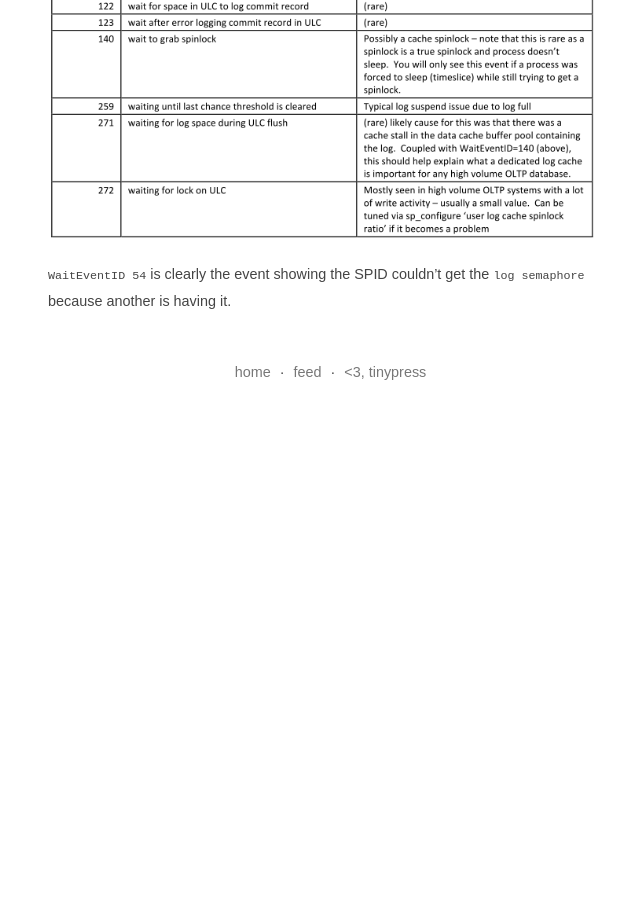
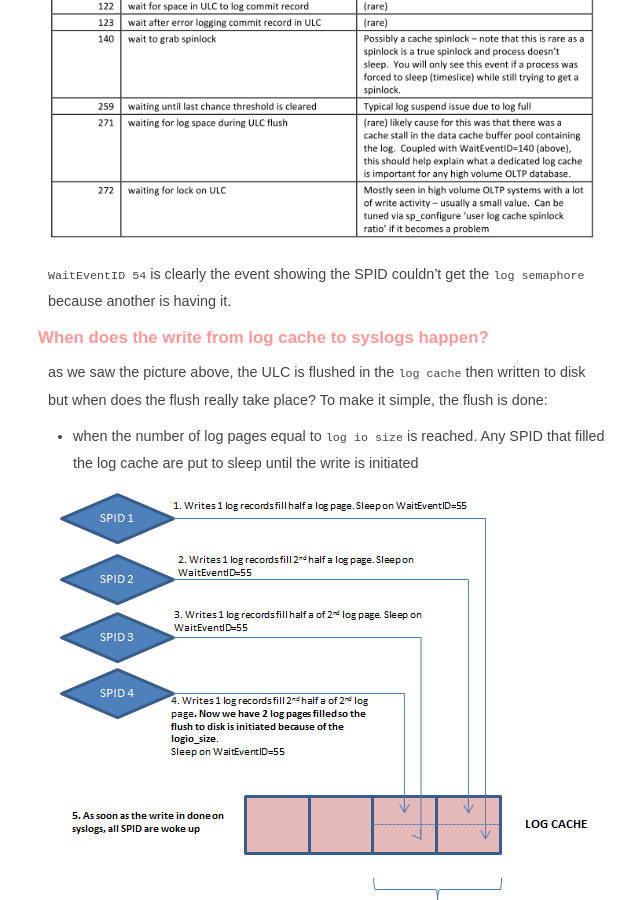
Before and after one commit to fipnova51/fipnova51.github.io, a Jekyll site: the page built from _posts/2016-05-26-understanding-an-tuning-the-transaction-logs.markdown, in a window 1280 px wide and 900 px high, scrolled down 2563 px. Shown: the whole window, without its empty margins (317-957 px from the left). Built offline with Jekyll 4.4.1, drawn with Linux system fonts in a browser that asks for light colours; before the commit the page ends 2968 px from its top, so only the background shows below that.

Commit message:
Post update: Understanding an tuning the transaction logs

```diff
--- a/_posts/2016-05-26-understanding-an-tuning-the-transaction-logs.markdown
+++ b/_posts/2016-05-26-understanding-an-tuning-the-transaction-logs.markdown
@@ -75,3 +75,12 @@ Here are some comments about the WaitEvent MDA tables
 ![wait event for log semaphore]({{ site.url }}/assets/pictures/sybase_waitevent_logsemaphore.png)
 
 `WaitEventID 54` is clearly the event showing the SPID couldn't get the `log semaphore` because another is having it.
+
+### When does the write from log cache to syslogs happen?
+
+as we saw the picture above, the ULC is flushed in the `log cache` then written to disk but when does the flush really take place?
+To make it simple, the flush is done:
+
+* when the number of log pages equal to `log io size` is reached. Any SPID that filled the log cache are put to sleep until the write is initiated
+
+![commit sleep scenario 1]({{ site.url}}/assets/pictures/sybase_group_commit_sleep_scenario1.png)
```
